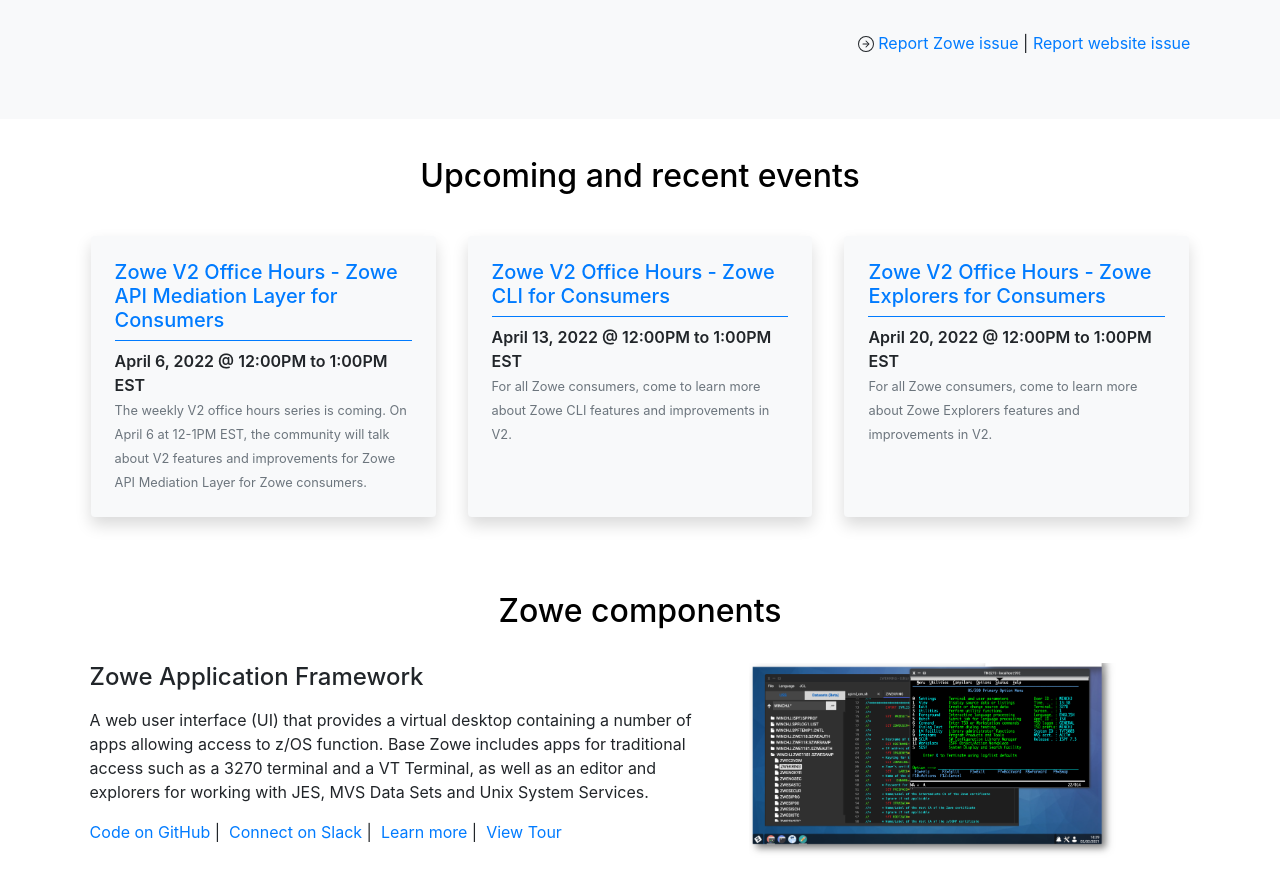
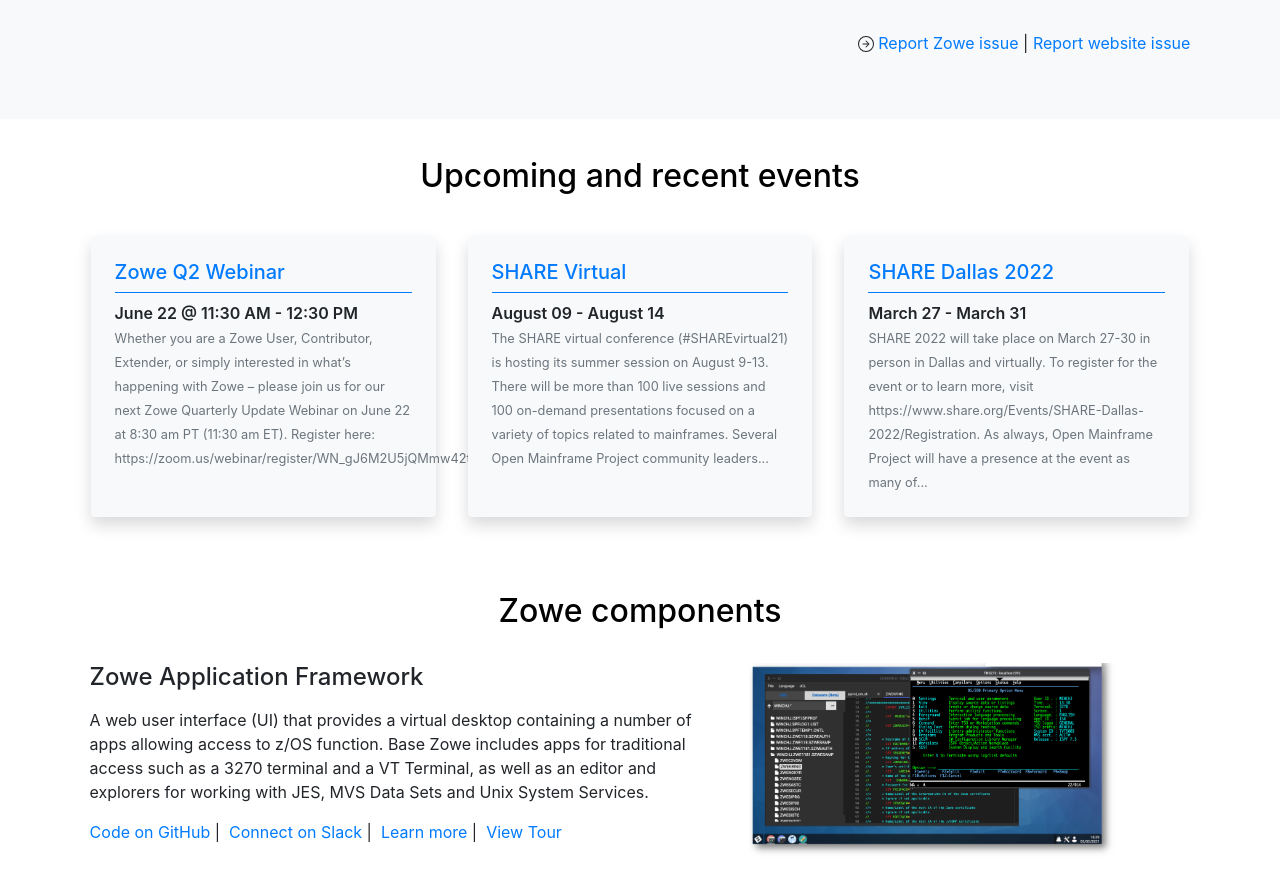
Before and after one commit to zowe/zowe.github.io, a Jekyll site: the page built from index.md, in a window 1280 px wide and 900 px high, scrolled down 1550 px. Shown: the top 892 px of the window. Built offline with Jekyll 4.4.1, drawn with Linux system fonts in a browser that asks for light colours; our own code applies the rules of GitHub Pages for plain Markdown files; some of the changed lines change nothing that is shown.

Commit message:
Update upcoming events
Signed-off-by: GitHub <noreply@github.com>

```diff
--- a/_data/upcoming_events.yml
+++ b/_data/upcoming_events.yml
@@ -1,68 +1,9 @@
-- event: Zowe V2 Office Hours - Zowe API Mediation Layer for Consumers
-  schedule: April 6, 2022 @ 12:00PM to 1:00PM EST
-  description: The weekly V2 office hours series is coming. On April 6 at 12-1PM EST, the community will talk about
-    V2 features and improvements for Zowe API Mediation Layer for Zowe consumers.
-  url: https://zoom.us/j/94312528890
-- event: Zowe V2 Office Hours - Zowe CLI for Consumers
-  schedule: April 13, 2022 @ 12:00PM to 1:00PM EST
-  description: For all Zowe consumers, come to learn more about Zowe CLI features and improvements in V2.
-  url: https://zoom.us/j/94312528890
-- event: Zowe V2 Office Hours - Zowe Explorers for Consumers
-  schedule: April 20, 2022 @ 12:00PM to 1:00PM EST
-  description: For all Zowe consumers, come to learn more about Zowe Explorers features and improvements in V2.
-  url: https://zoom.us/j/94312528890
-- event: SHARE Dallas 2022
-  schedule: March 27 - March 31
-  description: SHARE 2022 will take place on March 27-30 in person in Dallas and virtually.
-    To register for the event or to learn more, visit https://www.share.org/Events/SHARE-Dallas-2022/Registration.
-    As always, Open Mainframe Project will have a presence at the event as many of...
-  url: https://www.openmainframeproject.org/event/share-dallas-2022
-- event: Zowe V2 Office Hours - App Framework Focus
-  schedule: January 26, 2022 @ 12:00PM to 1:00PM EST
-  description: For all users and vendors of Zowe Application Framework, come and
-    learn about v2 improvements.
-  url: https://zoom.us/j/94312528890
-- event: Zowe V2 Office Hours - Zowe Explorer Focus
-  schedule: January 19, 2022 @ 12:00PM to 1:00PM EST
-  description: For all users and vendors of Zowe Explorer users, come to learn about
-    what is new in v2.
-  url: https://zoom.us/j/94312528890
-- event: Zowe V2 Office Hours - API Mediation Layer Focus
-  schedule: January 12, 2022 @ 12PM to 1:00PM EST
-  description: For vendors who have extended Zowe v1 API Mediation Layer, come learn
-    about v2 changes. For users who have installed Zowe v1 API Mediation Layer, join
-    this call to hear about v2 improvements.
-  url: https://zoom.us/j/94312528890
-- event: Zowe 1.26 Live System Demo
-  schedule: January 5, 2022 @ 9:00AM to 10:30AM EST
-  description: Open Mainframe Project is excited to announce that Zowe version 1.26 release
-    is now available! On January 5 at 9:00-10:30 am EST, Zowe squads will share the new
-    features in the release. Attend this virtual demo to see how the new features work,
-    and ask any questions you have.
-  url: https://lists.openmainframeproject.org/g/zowe-dev/viewevent?eventid=1354041&calstart=2022-01-05
-- event: OSS Japan Summit. What Does the Future of Mainframe Development Look Like?
-  schedule: December 15 @ 15:30 PM - 16:20 PM
-  description: "Meet the women of the Zowe Explorer Squad. In this session,\
-  \ the panelists will share valuable insights on navigating the challenges of\
-  \ modernizing the mainframe developer experience. The session will cover topics\
-  \ such as collaborating in the Zowe Explorer project, building a positive culture\
-  \ across different companies, managing open source commitments with internal\
-  \ priorities, overcoming time zone barriers, embracing the team diversity, and\
-  \ feeling confident in making decisions about the future of the project"
-  url: https://ossalsjp21.sched.com/event/pehL/women-explorers-what-does-the-future-of-mainframe-development-look-like-richelle-anne-craw-katelyn-nienaber-jessielaine-punongbayan-broadcom-lauren-li-billie-jean-simmons-ibm?es_id=6b31acc751
-- event: v2 LTS Update for Extenders - kickoff
-  schedule: December 8th @ 12:00 PM - 1:00 PM EST
-  description: "Kickoff for first of of six sessions dedicated to Zowe v2 readiness.\
-    \ For vendors who have extended Zowe v1, come learn about v2 conformance changes.\
-    \ For users who have installed Zowe v1 and want to hear about v2 improvements.\
-    \ This call is community wide. Future v2 updates will be squad specific."
-  url: https://zoom.us/j/94312528890
-- event: Zowe Quarterly Update (October 2021 Webinar)
-  schedule: October 20 @ 08:30 AM - 09:30 AM
-  description: "Whether you are a Zowe User, Contributor, Extender or simply interested\
-    \ in what\u2019s happening with Zowe \u2013 we invite you to the next Quarterly\
-    \ Update Webinar on Wednesday, October 20 at 8:30 am PT /11:30 am ET (US and Canada)...."
-  url: https://www.openmainframeproject.org/event/zowe-quarterly-update-october-2021-webinar
+- event: Zowe Q2 Webinar
+  schedule: June 22 @ 11:30 AM - 12:30 PM
+  description: "Whether you are a Zowe User, Contributor, Extender, or simply interested\
+    \ in what\u2019s happening with Zowe \u2013 please join us for our next Zowe Quarterly\
+    \ Update Webinar on June 22 at 8:30 am PT (11:30 am ET). Register here: https://zoom.us/webinar/register/WN_gJ6M2U5jQMmw42t7LnZOnw..."
+  url: https://www.openmainframeproject.org/event/zowe-q2-webinar
 - event: SHARE Virtual
   schedule: August 09 - August 14
   description: The SHARE virtual conference (#SHAREvirtual21) is hosting its summer
@@ -70,6 +11,12 @@
     presentations focused on a variety of topics related to mainframes. Several Open
     Mainframe Project community leaders...
   url: https://www.openmainframeproject.org/event/share-virtual
+- event: SHARE Dallas 2022
+  schedule: March 27 - March 31
+  description: SHARE 2022 will take place on March 27-30 in person in Dallas and virtually.
+    To register for the event or to learn more, visit https://www.share.org/Events/SHARE-Dallas-2022/Registration.
+    As always, Open Mainframe Project will have a presence at the event as many of...
+  url: https://www.openmainframeproject.org/event/share-dallas-2022
 - event: VM Workshop 2021
   schedule: June 10 - June 12
   description: The annual VM Workshop, which originally was planned for in-person
```
